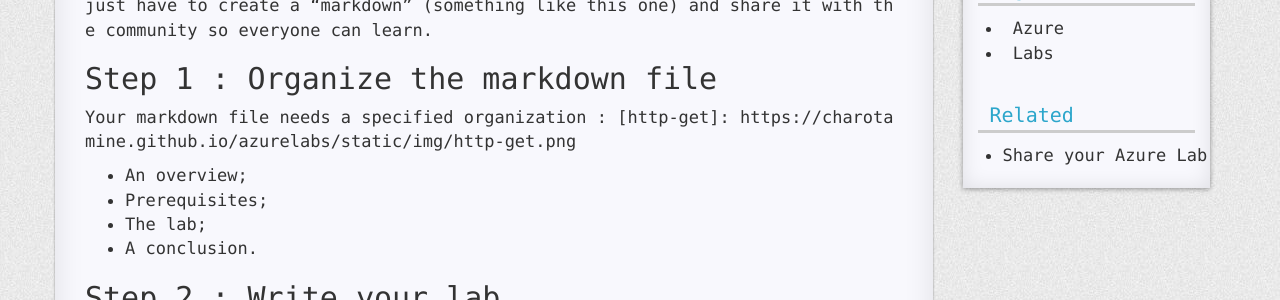
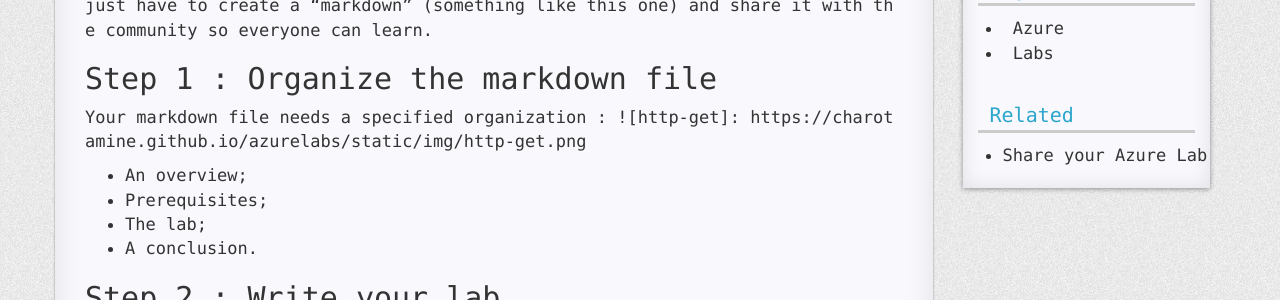
Before and after one commit to charotAmine/azurelabs, a Jekyll site: the page built from _posts/2019-12-16-API Management initiation lab Image.md, in a window 1280 px wide. Shown: the part 468-768 px from the top of the page. Built offline with Jekyll 4.4.1, drawn with Linux system fonts in a browser that asks for light colours; nearby versions of some CDN libraries; comment, search, counter and statistics services are not loaded; a style sheet for code colours, icons or effects is not loaded.

```diff
--- a/_posts/2019-12-16-API Management initiation lab Image.md
+++ b/_posts/2019-12-16-API Management initiation lab Image.md
@@ -18,7 +18,7 @@ First, Azure Labs was made using "Jekyll" and github pages. In other words, you
 
 ## Step 1 : Organize the markdown file
 Your markdown file needs a specified organization :
-[http-get]: {{"/http-get.png" | prepend: site.imgrepo }}
+![http-get]: {{"/http-get.png" | prepend: site.imgrepo }}
 * An overview;
 * Prerequisites;
 * The lab;
```
